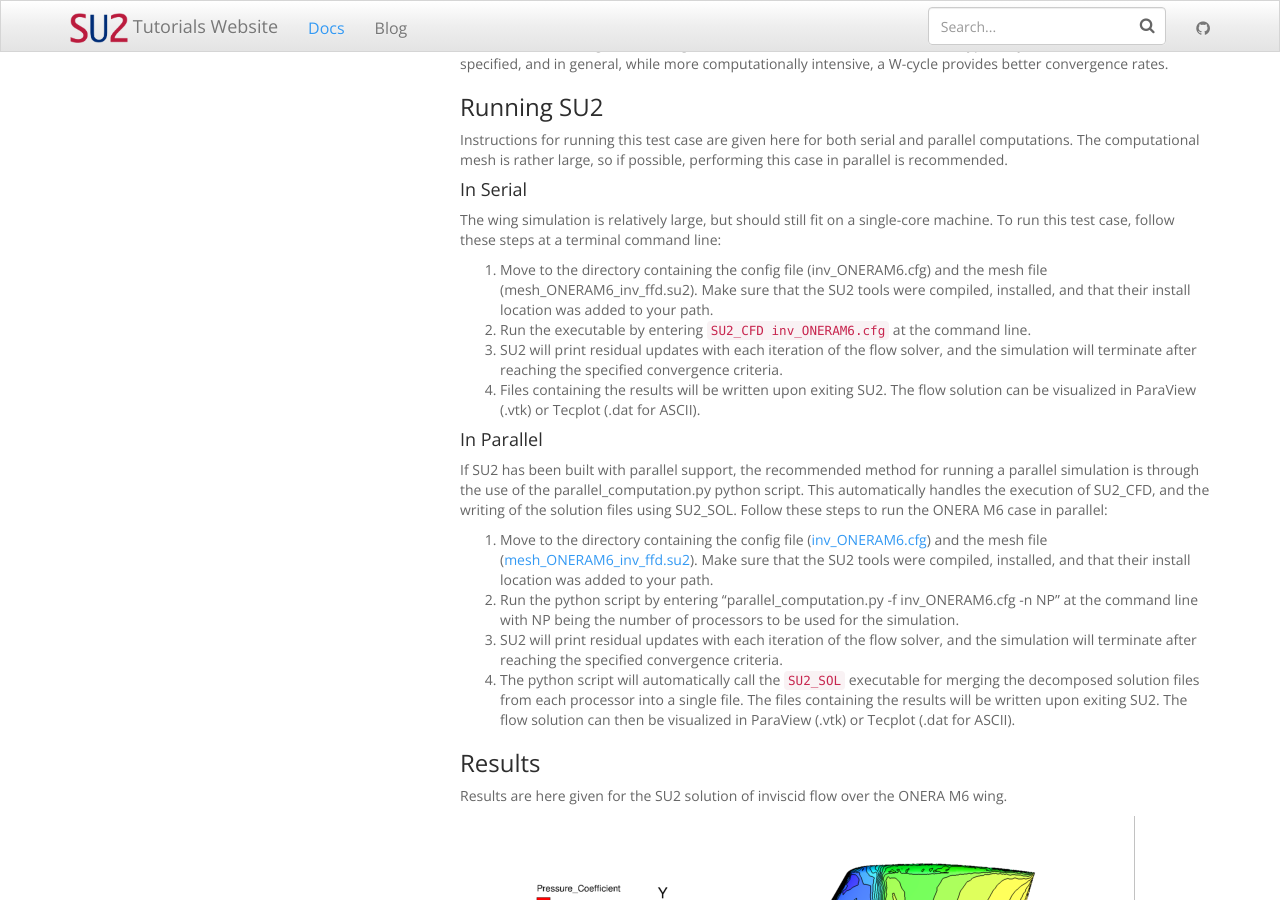
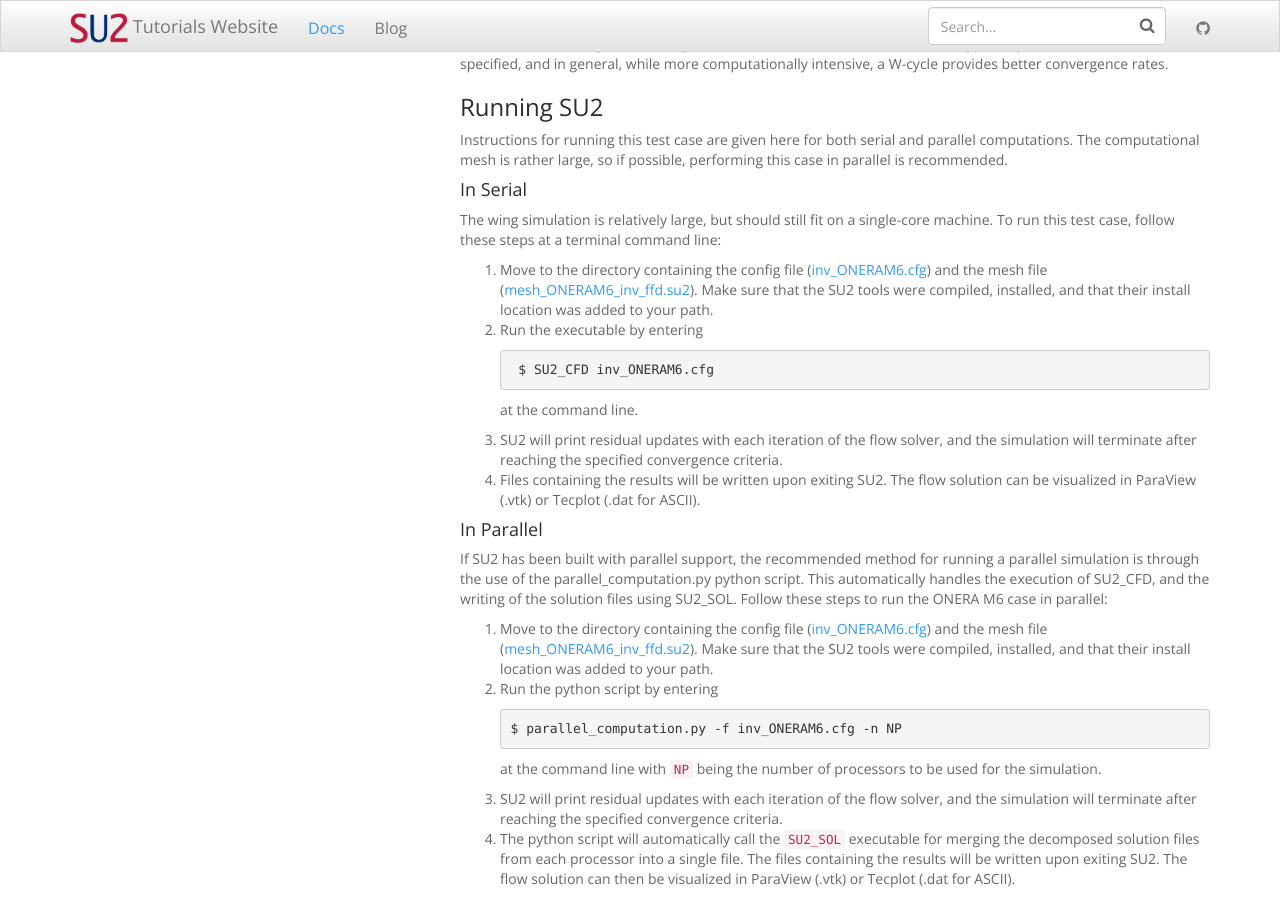
Before and after one commit to tdunning/Tutorials, a Jekyll site: the page built from _docs/basic_features/Inviscid_OneraM6.md, in a window 1280 px wide and 900 px high, scrolled down 4775 px. Built offline with Jekyll 4.4.1, drawn with Linux system fonts in a browser that asks for light colours; nearby versions of some CDN libraries; comment, search, counter and statistics services are not loaded.

````diff
--- a/_docs/basic_features/Inviscid_OneraM6.md
+++ b/_docs/basic_features/Inviscid_OneraM6.md
@@ -118,8 +118,13 @@ Instructions for running this test case are given here for both serial and paral
 #### In Serial
 
 The wing simulation is relatively large, but should still fit on a single-core machine. To run this test case, follow these steps at a terminal command line:
- 1. Move to the directory containing the config file (inv_ONERAM6.cfg) and the mesh file (mesh_ONERAM6_inv_ffd.su2). Make sure that the SU2 tools were compiled, installed, and that their install location was added to your path.
- 2. Run the executable by entering `SU2_CFD inv_ONERAM6.cfg` at the command line.
+ 1. Move to the directory containing the config file ([inv_ONERAM6.cfg](../../Inviscid_OneraM6/inv_ONERAM6.cfg)) and the mesh file ([mesh_ONERAM6_inv_ffd.su2](../../Inviscid_OneraM6/mesh_ONERAM6_inv_ffd.su2)). Make sure that the SU2 tools were compiled, installed, and that their install location was added to your path.
+ 2. Run the executable by entering
+
+     ```
+     $ SU2_CFD inv_ONERAM6.cfg
+     ```
+     at the command line.
  3. SU2 will print residual updates with each iteration of the flow solver, and the simulation will terminate after reaching the specified convergence criteria.
  4. Files containing the results will be written upon exiting SU2. The flow solution can be visualized in ParaView (.vtk) or Tecplot (.dat for ASCII).
 
@@ -127,7 +132,13 @@ The wing simulation is relatively large, but should still fit on a single-core m
 
 If SU2 has been built with parallel support, the recommended method for running a parallel simulation is through the use of the parallel_computation.py python script. This automatically handles the execution of SU2_CFD, and the writing of the solution files using SU2_SOL. Follow these steps to run the ONERA M6 case in parallel:
  1. Move to the directory containing the config file ([inv_ONERAM6.cfg](../../Inviscid_OneraM6/inv_ONERAM6.cfg)) and the mesh file ([mesh_ONERAM6_inv_ffd.su2](../../Inviscid_OneraM6/mesh_ONERAM6_inv_ffd.su2)). Make sure that the SU2 tools were compiled, installed, and that their install location was added to your path.
- 2. Run the python script by entering "parallel_computation.py -f inv_ONERAM6.cfg -n NP" at the command line with NP being the number of processors to be used for the simulation.
+ 2. Run the python script by entering
+
+    ```
+    $ parallel_computation.py -f inv_ONERAM6.cfg -n NP
+    ```
+
+    at the command line with `NP` being the number of processors to be used for the simulation.
  3. SU2 will print residual updates with each iteration of the flow solver, and the simulation will terminate after reaching the specified convergence criteria.
  4. The python script will automatically call the `SU2_SOL` executable for merging the decomposed solution files from each processor into a single file. The files containing the results will be written upon exiting SU2. The flow solution can then be visualized in ParaView (.vtk) or Tecplot (.dat for ASCII).
 
````
